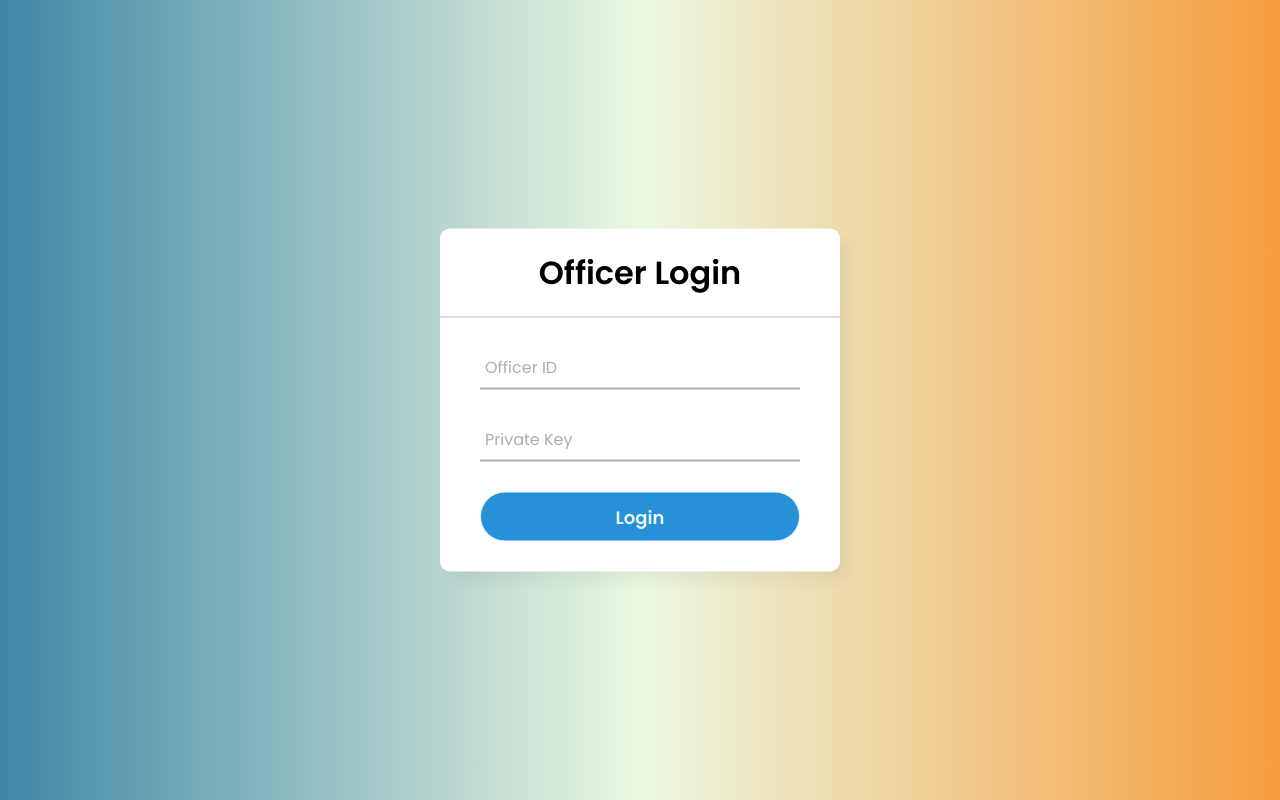
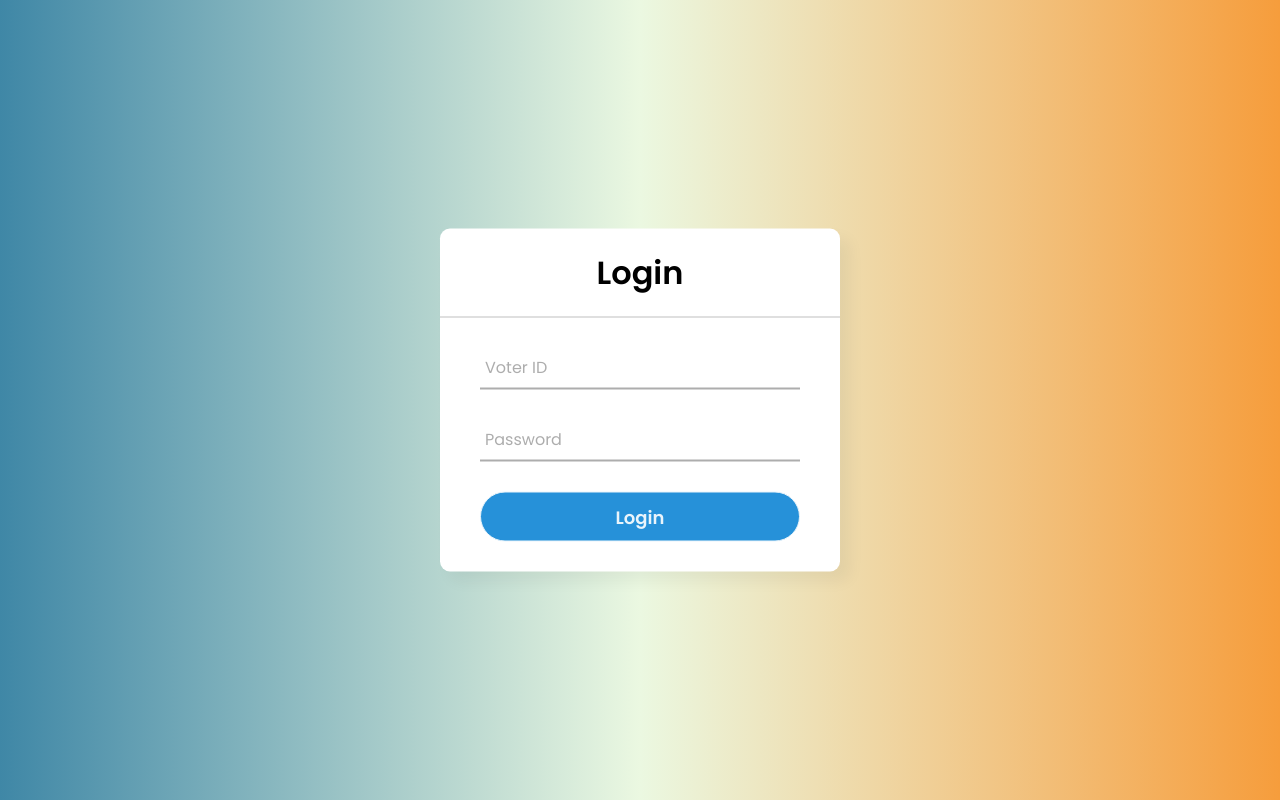
Before and after one commit to arjunk00/prop_regi, a Django app: template templates/landofficerloginpage.html in a window 1280 px wide. Run offline with Django 4.2, Linux system fonts and the light colour scheme; the template is opened without the code that fills it, so the values that code supplies are empty.

```diff
--- a/templates/landofficerloginpage.html
+++ b/templates/landofficerloginpage.html
@@ -5,26 +5,29 @@
 <head>
   <meta charset="utf-8">
   <title>Login page</title>
-  <link rel="stylesheet" href="../static/css_files/landofficerloginpage.css">
+  <link rel="stylesheet" href="/static/css_files/landofficerloginpage.css">
 </head>
 
 <body>
   <div class="center">
-    <h1>Officer Login</h1>
-    <form method="post">
+    <h1>Login</h1>
+    <form method="get" action="/templates/buyer_seller_detail_entry.html">
       <div class="txt_field">
         <input type="text" required>
         <span></span>
-        <label>Officer ID</label>
+        <label>Voter ID</label>
       </div>
       <div class="txt_field">
         <input type="password" required>
         <span></span>
-        <label>Private Key</label>
+        <label>Password</label>
       </div>
+      <!-- <div class="pass">Forgot Password?</div> -->
       <input type="submit" value="Login">
+      <a href="afterlogin.html"></a>
       <div class="signup_link">
-      </div>
+        <a href="VOTER APPLICATION.html"></a>
+      <!-- </div>
     </form>
   </div>
 
```
Also changed, not shown: static/css_files/landofficerloginpage.css (line endings or trailing spaces).
